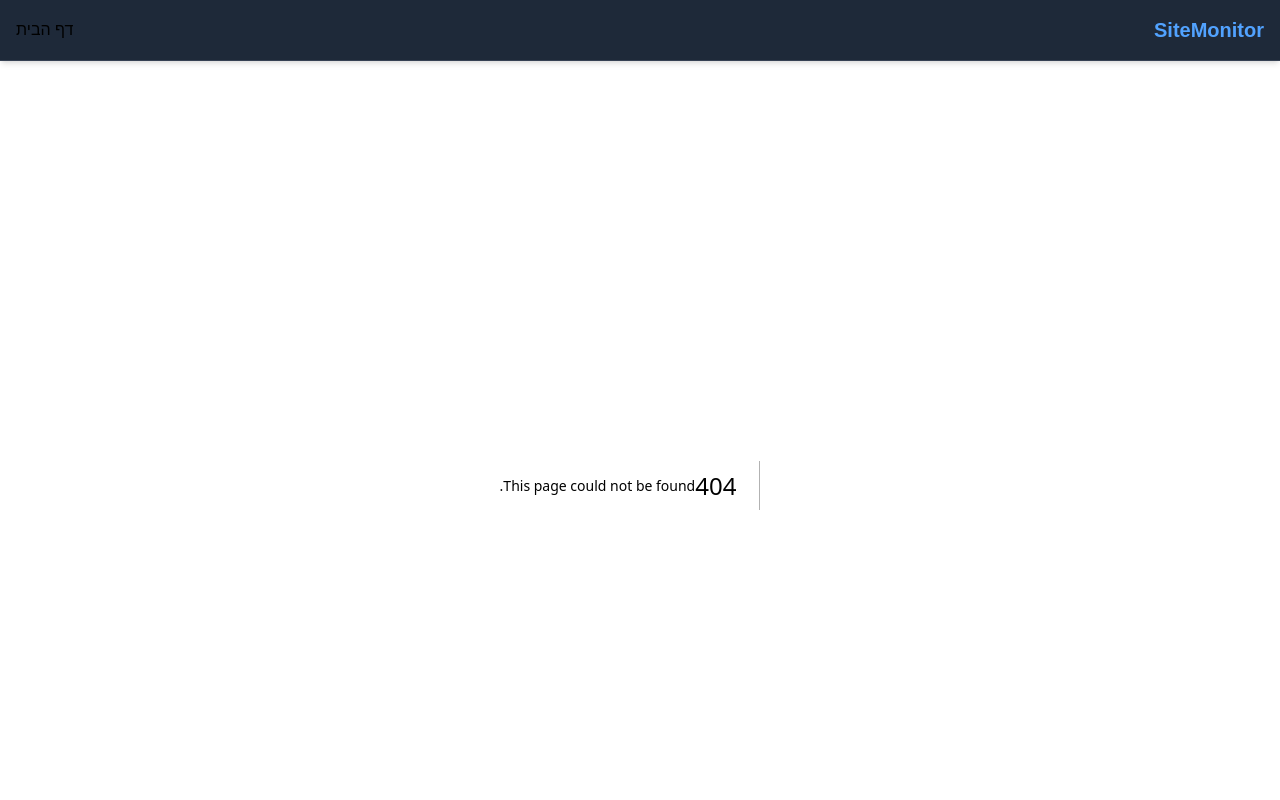
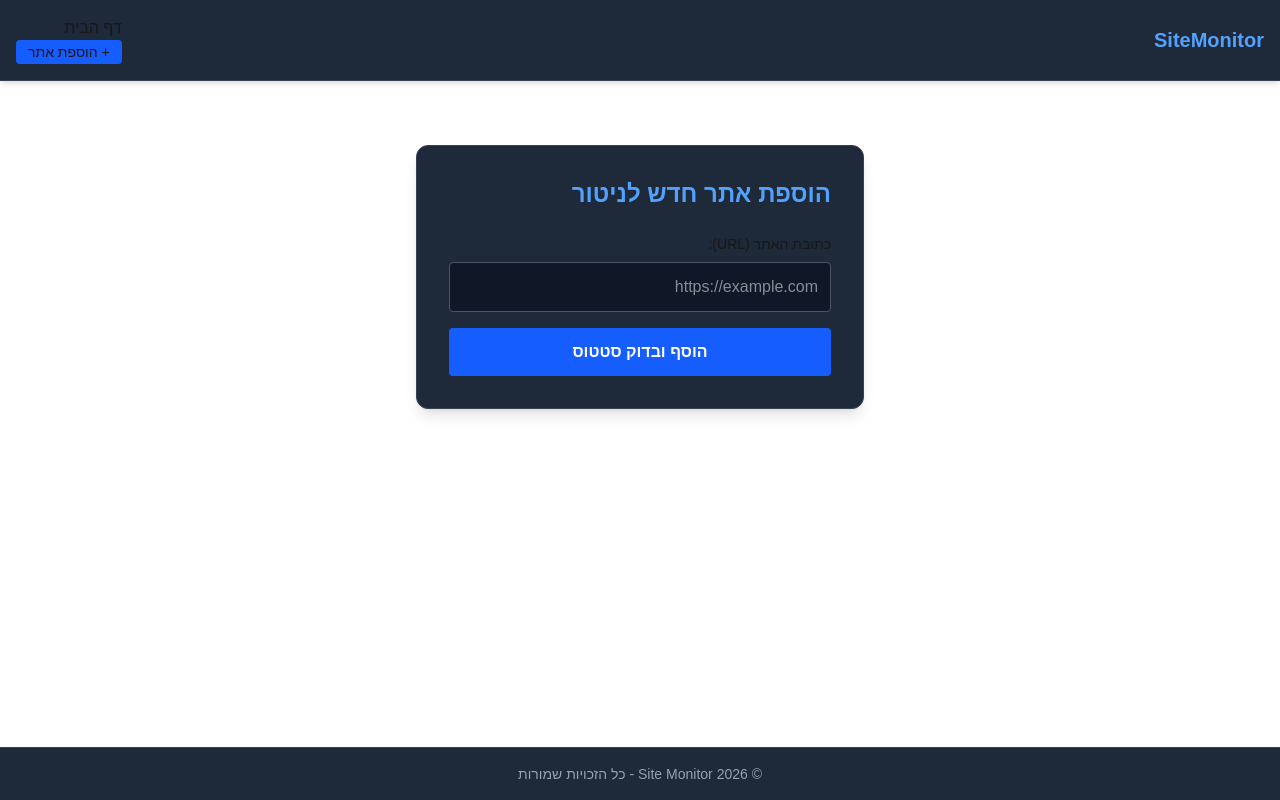
Before and after one commit to osher-perez/site-monitor, a Next.js app: page /add-site in a window 1280 px wide. Before the commit this address had no page. Shown: the top 800 px of the page. Built offline with nearby package versions, Linux system fonts and the light colour scheme.

Commit message:
Add site-monitor form page and navigation

```diff
--- /dev/null
+++ b/src/app/add-site/page.tsx
@@ -0,0 +1,40 @@
+"use client";
+
+import { useState } from "react";
+
+export default function AddSite() {
+  const [url, setUrl] = useState("");
+
+  const handleSubmit = (e: React.FormEvent) => {
+    e.preventDefault();
+    alert(`האתר שנשלח לבדיקה: ${url}`);
+    // בהמשך כאן נשלח את הנתונים לפייתון או ל-MongoDB
+  };
+
+  return (
+    <div className="max-w-md mx-auto bg-gray-800 p-8 rounded-xl shadow-lg border border-gray-700 mt-10">
+      <h2 className="text-2xl font-bold mb-6 text-blue-400">הוספת אתר חדש לניטור</h2>
+
+      <form onSubmit={handleSubmit} className="space-y-4">
+        <div>
+          <label className="block text-sm font-medium mb-2">כתובת האתר (URL):</label>
+          <input
+            type="url"
+            required
+            placeholder="https://example.com"
+            value={url}
+            onChange={(e) => setUrl(e.target.value)}
+            className="w-full p-3 rounded bg-gray-900 border border-gray-600 focus:border-blue-500 focus:outline-none text-white"
+          />
+        </div>
+
+        <button
+          type="submit"
+          className="w-full bg-blue-600 hover:bg-blue-500 text-white font-bold py-3 rounded transition duration-200"
+        >
+          הוסף ובדוק סטטוס
+        </button>
+      </form>
+    </div>
+  );
+}
--- a/src/app/layout.tsx
+++ b/src/app/layout.tsx
@@ -1,7 +1,6 @@
 import type { Metadata } from "next";
 import Link from "next/link";
 import "./globals.css";
-
 
 export default function RootLayout({
   children,
@@ -20,15 +19,21 @@ export default function RootLayout({
                   <Link href="/" className="hover:text-blue-400 transition">
                     דף הבית
                   </Link>
+                  <li>
+                    <Link
+                      href="/add-site"
+                      className="bg-blue-600 hover:bg-blue-500 px-3 py-1 rounded transition text-sm"
+                    >
+                      + הוספת אתר
+                    </Link>
+                  </li>
                 </li>
               </ul>
             </nav>
           </div>
         </header>
 
-        <main className="grow container mx-auto p-6">
-          {children}
-        </main>
+        <main className="grow container mx-auto p-6">{children}</main>
 
         <footer className="bg-gray-800 border-t border-gray-700 p-4 text-center text-sm text-gray-400">
           <p>© {new Date().getFullYear()} Site Monitor - כל הזכויות שמורות</p>
```
